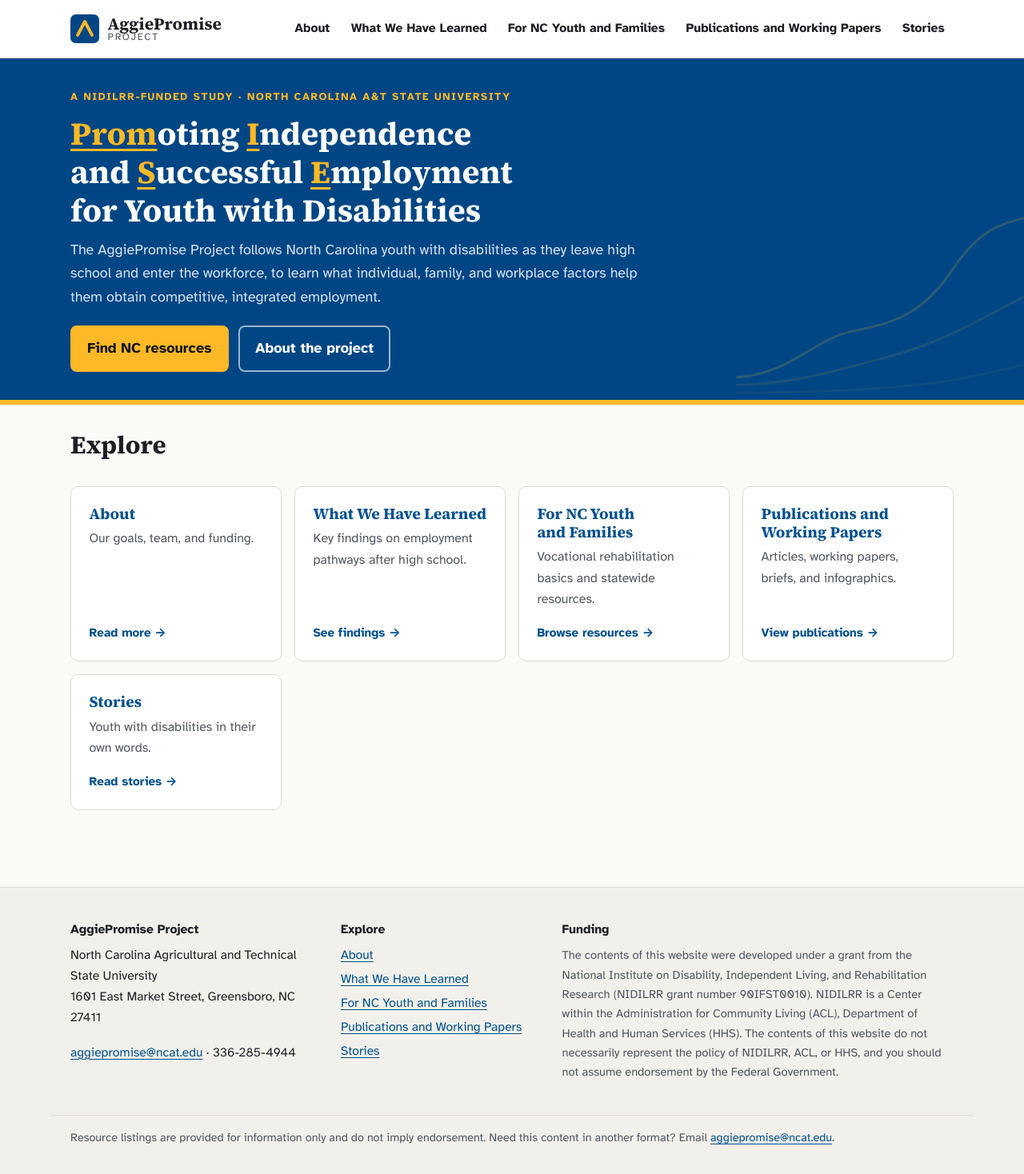
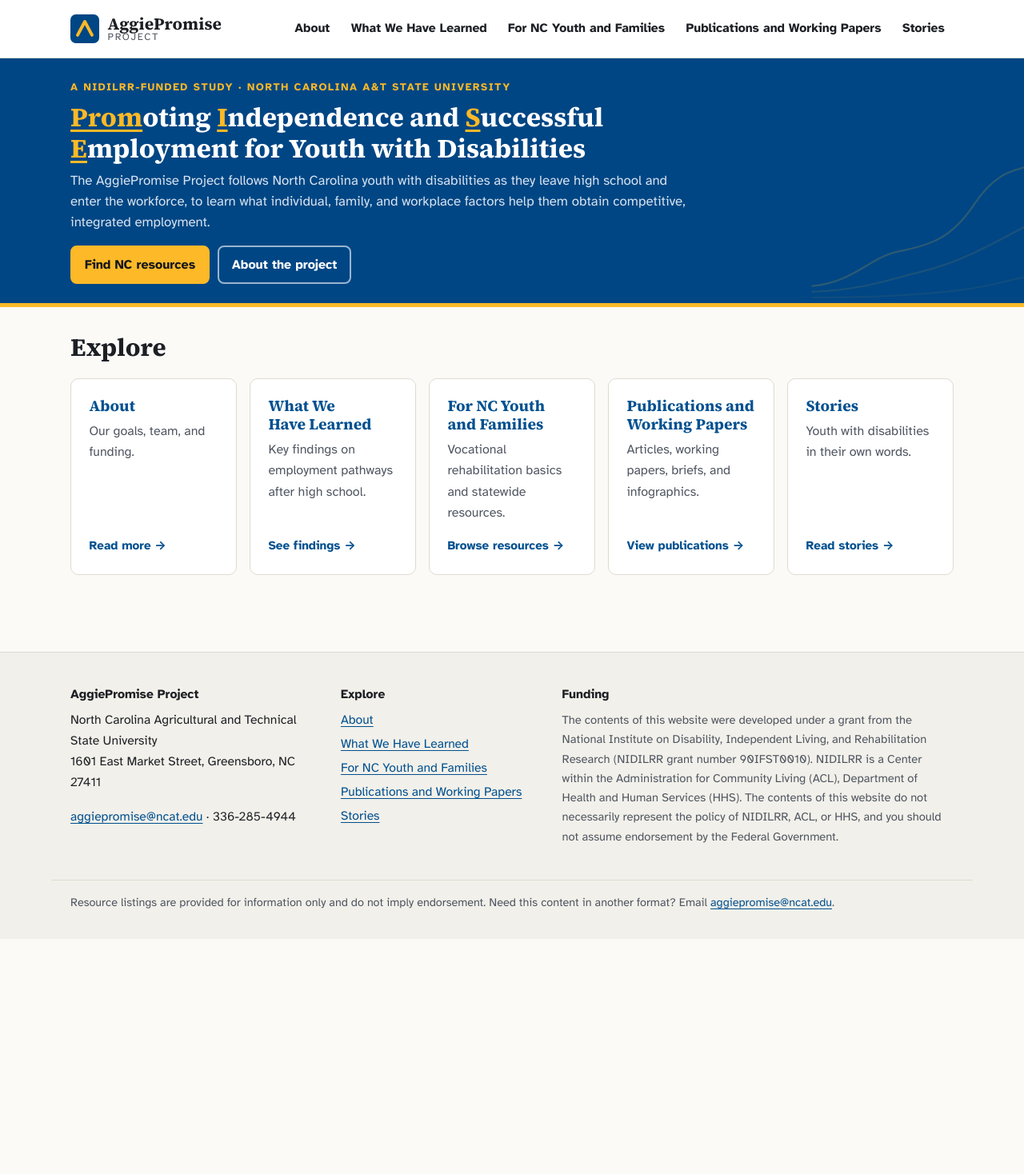
Before and after one commit to chenyudan123/aggiepromise, a Jekyll site: the page built from index.html, in a window 1280 px wide. Shown: the whole page at 80% size. Built offline with Jekyll 4.4.1, drawn with Linux system fonts in a browser that asks for light colours; after the commit the page ends 1174 px from its top, so only the background shows below that.

Commit message:
Add files via upload

```diff
--- a/assets/css/site.css
+++ b/assets/css/site.css
@@ -128,9 +128,10 @@
 }
 
 /* ---------- Page hero ---------- */
-.page-hero { background: var(--hero-bg); color: var(--hero-text); padding: 3rem 0 2.6rem; border-bottom: 6px solid var(--gold); }
-.page-hero h1 { font-size: clamp(2rem, 4.5vw, 3rem); margin: 0 0 0.6rem; max-width: 22ch; }
-.page-hero .lede { font-size: 1.2rem; color: var(--hero-muted); max-width: 60ch; margin: 0; }
+.page-hero { background: var(--hero-bg); color: var(--hero-text); padding: 1.6rem 0 1.5rem; border-bottom: 5px solid var(--gold); }
+.page-hero .eyebrow { margin-bottom: 0.35rem; }
+.page-hero h1 { font-size: clamp(1.6rem, 2.8vw, 2.2rem); line-height: 1.18; margin: 0 0 0.4rem; max-width: 40ch; }
+.page-hero .lede { font-size: 1.05rem; line-height: 1.55; color: var(--hero-muted); max-width: 72ch; margin: 0; }
 .eyebrow { text-transform: uppercase; letter-spacing: 0.12em; font-size: 0.82rem; font-weight: 700; color: var(--gold); margin: 0 0 0.6rem; }
 .page-hero .eyebrow a { color: var(--gold); }
 
@@ -140,13 +141,15 @@
 .page-body:not(.is-wide) { max-width: calc(46rem + 3rem); }
 
 /* ---------- Home ---------- */
-.home-hero { background: var(--hero-bg); color: var(--hero-text); padding: 2.4rem 0 2.2rem; border-bottom: 6px solid var(--gold); overflow: hidden; position: relative; }
-.home-hero h1 { font-size: clamp(1.8rem, 3.6vw, 2.5rem); max-width: 34ch; margin: 0 0 0.7rem; }
-.home-hero .lede { font-size: 1.12rem; color: var(--hero-muted); max-width: 62ch; margin: 0; }
-.home-hero .trajectory { position: absolute; right: -1rem; bottom: 0; width: min(36vw, 24rem); opacity: 0.18; pointer-events: none; }
+.home-hero { background: var(--hero-bg); color: var(--hero-text); padding: 1.6rem 0 1.5rem; border-bottom: 5px solid var(--gold); overflow: hidden; position: relative; }
+.home-hero .eyebrow { margin-bottom: 0.4rem; }
+.home-hero h1 { font-size: clamp(1.55rem, 2.6vw, 2.1rem); line-height: 1.18; max-width: 46ch; margin: 0 0 0.5rem; }
+.home-hero .lede { font-size: 1.05rem; line-height: 1.55; color: var(--hero-muted); max-width: 72ch; margin: 0; }
+.home-hero .trajectory { position: absolute; right: -1rem; bottom: 0; width: min(28vw, 18rem); opacity: 0.18; pointer-events: none; }
 .home-hero .trajectory path { fill: none; stroke: var(--gold); stroke-width: 3; stroke-linecap: round; }
 @media (max-width: 720px) { .home-hero .trajectory { display: none; } }
-.btn-row { display: flex; flex-wrap: wrap; gap: 0.75rem; margin-top: 1.3rem; }
+.btn-row { display: flex; flex-wrap: wrap; gap: 0.6rem; margin-top: 1rem; }
+.home-hero .btn { padding: 0.55rem 1rem; font-size: 1rem; }
 .btn {
   display: inline-block; padding: 0.75rem 1.2rem; border-radius: 8px; font-weight: 700; text-decoration: none;
   background: var(--gold); color: #14171b; border: 2px solid var(--gold);
@@ -155,7 +158,7 @@
 .btn-ghost { background: transparent; color: #fff; border-color: rgba(255,255,255,0.6); }
 .btn-ghost:hover { background: rgba(255,255,255,0.12); color: #fff; }
 
-.tile-grid { display: grid; gap: 1rem; grid-template-columns: repeat(auto-fit, minmax(15rem, 1fr)); margin: 2rem 0; }
+.tile-grid { display: grid; gap: 1rem; grid-template-columns: repeat(auto-fit, minmax(12.5rem, 1fr)); margin: 1.2rem 0 2rem; }
 .tile {
   display: flex; flex-direction: column; gap: 0.4rem; padding: 1.4rem; border-radius: var(--radius);
   background: var(--surface); border: 1px solid var(--line); text-decoration: none; color: var(--text);
```
